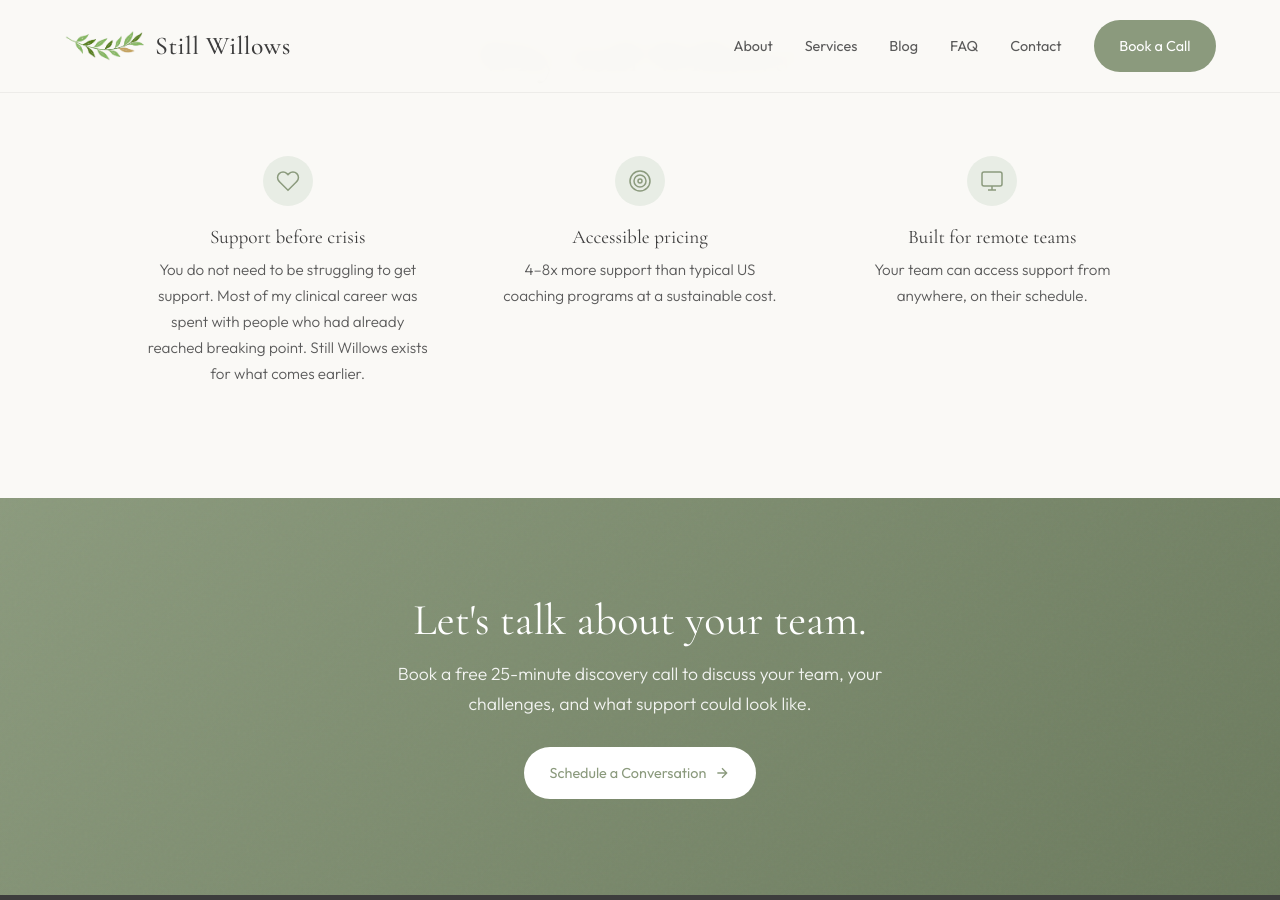
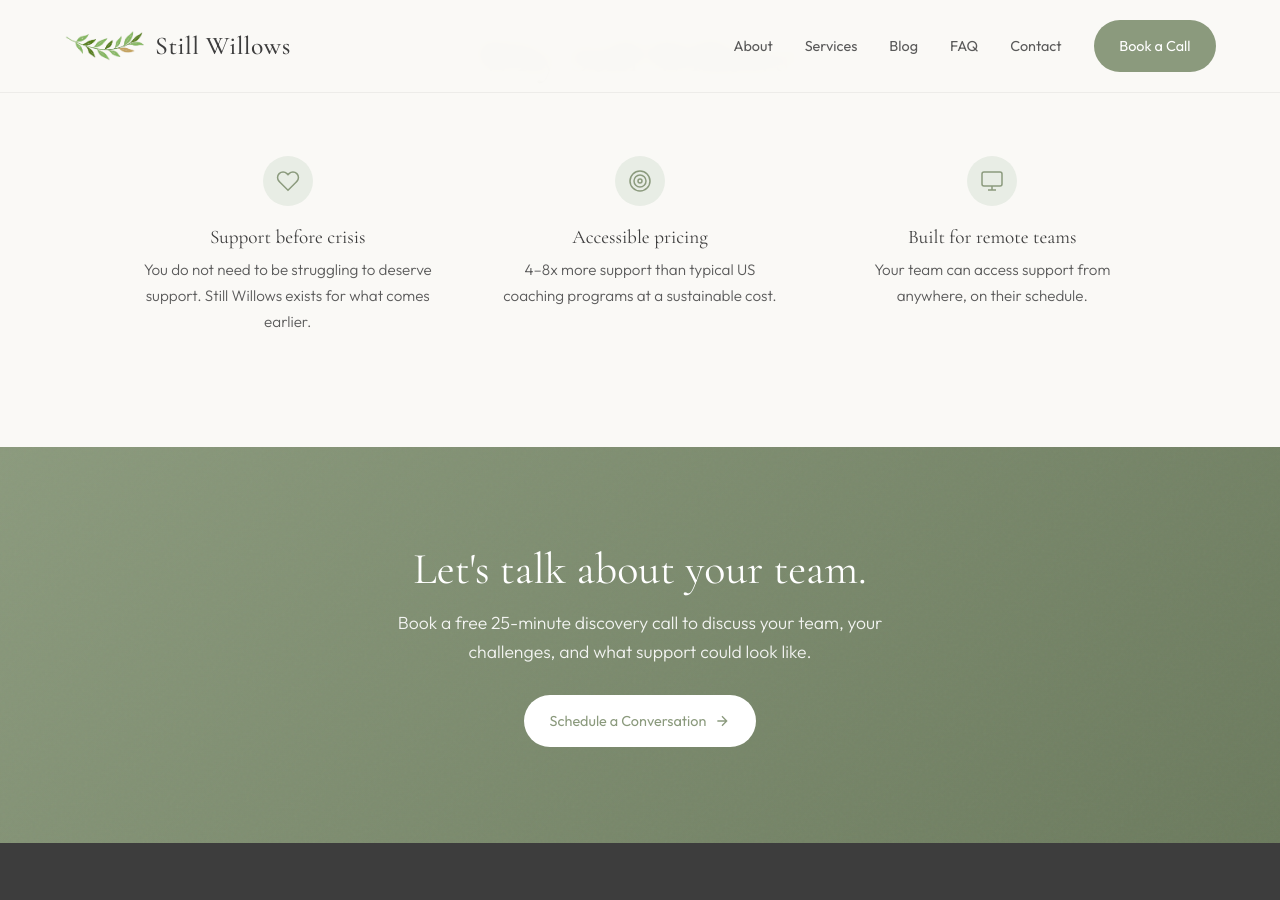
Before and after one commit to captainmike/stillwillows-website, a Jekyll site: the page built from index.md, in a window 1280 px wide and 900 px high, scrolled down 3820 px. Built offline with Jekyll 4.4.1, drawn with Linux system fonts in a browser that asks for light colours.

Commit message:
Shorten homepage Support before crisis card copy
Trims the first Why Still Willows card so it matches the length of
the other two and drops the repeated stage before that phrasing.

```diff
--- a/_layouts/home.html
+++ b/_layouts/home.html
@@ -139,7 +139,7 @@ layout: default
           <svg width="24" height="24" viewBox="0 0 24 24" fill="none" stroke="currentColor" stroke-width="1.5"><path d="M20.84 4.61a5.5 5.5 0 0 0-7.78 0L12 5.67l-1.06-1.06a5.5 5.5 0 0 0-7.78 7.78l1.06 1.06L12 21.23l7.78-7.78 1.06-1.06a5.5 5.5 0 0 0 0-7.78z"/></svg>
         </div>
         <h3>Support before crisis</h3>
-        <p>You do not need to be struggling to get support. Most of my clinical career was spent with people who had already reached breaking point. Still Willows exists for what comes earlier.</p>
+        <p>You do not need to be struggling to deserve support. Still Willows exists for what comes earlier.</p>
       </div>
       <div class="diff-item">
         <div class="diff-icon">
```
